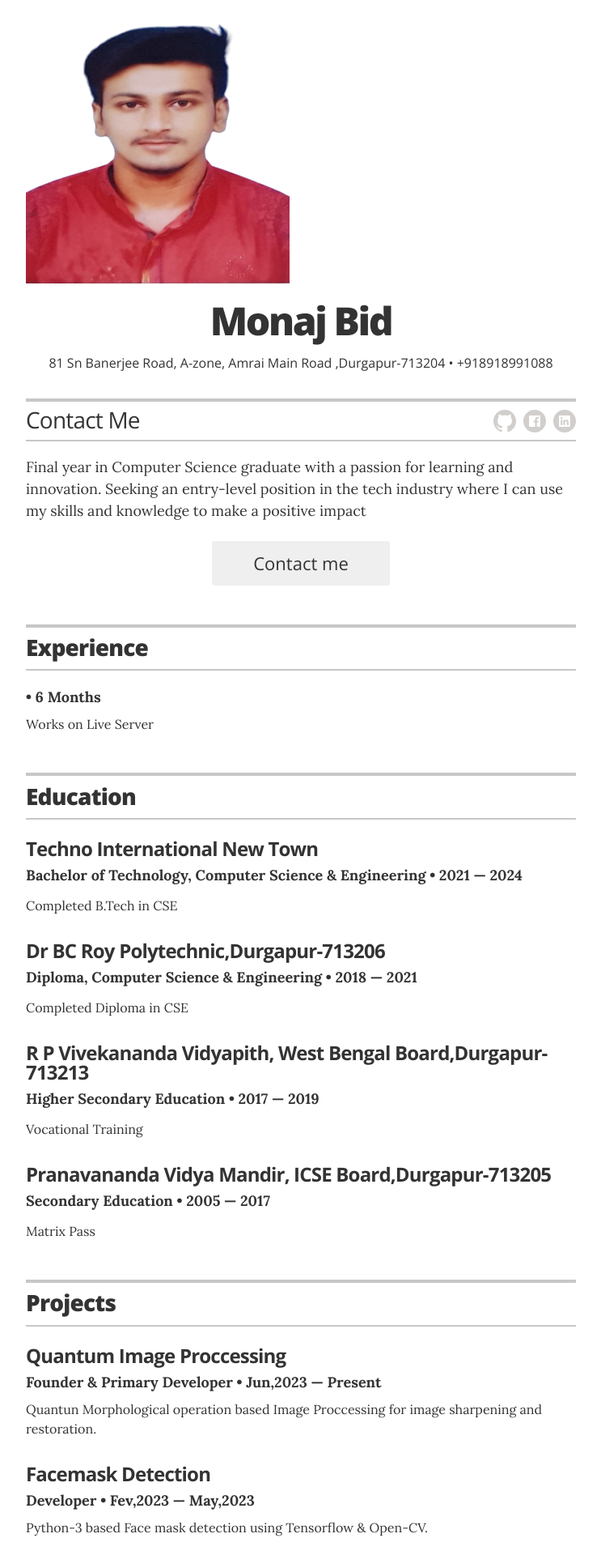
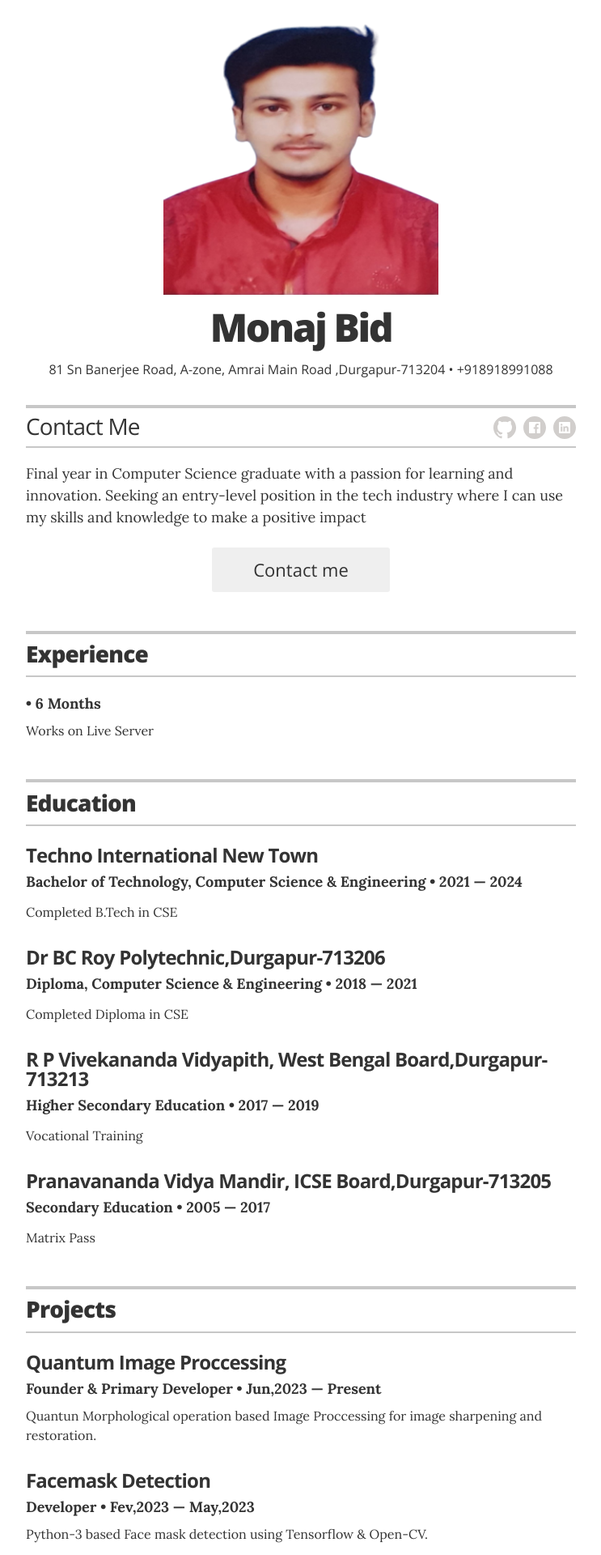
Before and after one commit to HyperDevil-X/Resume, a Jekyll site: the page built from index.html, in a window 1280 px wide. Shown: the top 1920 px of the page at 81% size, without its empty margins (268-1011 px from the left). Built offline with Jekyll 4.4.1, drawn with Linux system fonts in a browser that asks for light colours.

Commit message:
Update resume.html

```diff
--- a/_layouts/resume.html
+++ b/_layouts/resume.html
@@ -13,7 +13,7 @@
 
         <!-- You can turn off the avatar in _config.yml by setting to false -->
         {% if site.resume_avatar == 'true' %}
-        <img src="images/avatar.png" alt="my photo" class="profile no-print" itemprop="image">
+        <img src="images/avatar.png" alt="my photo" class="avatar" itemprop="image">
         {% endif %}
 
         <!-- Your name is defined in the _config.yml file -->
```
